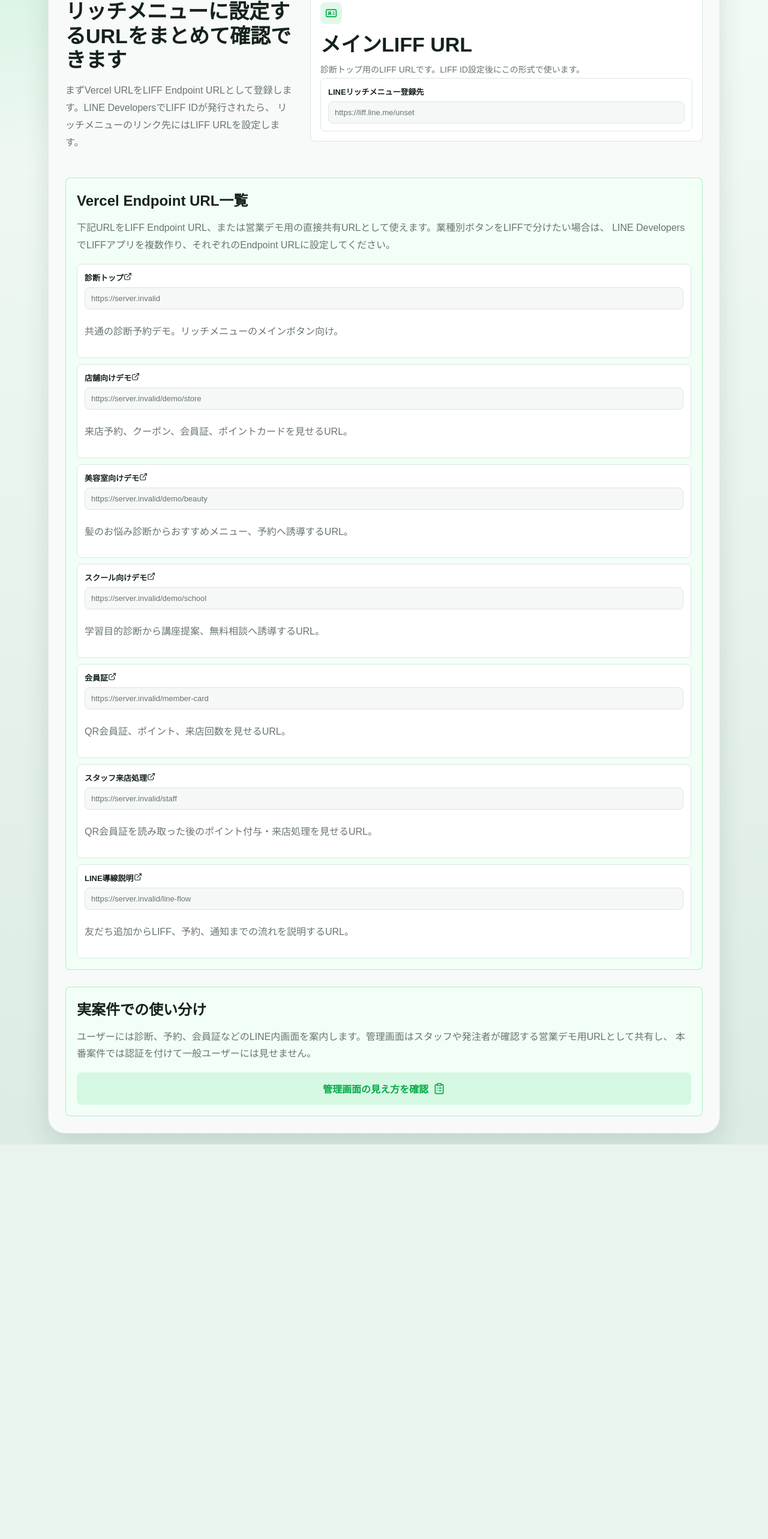
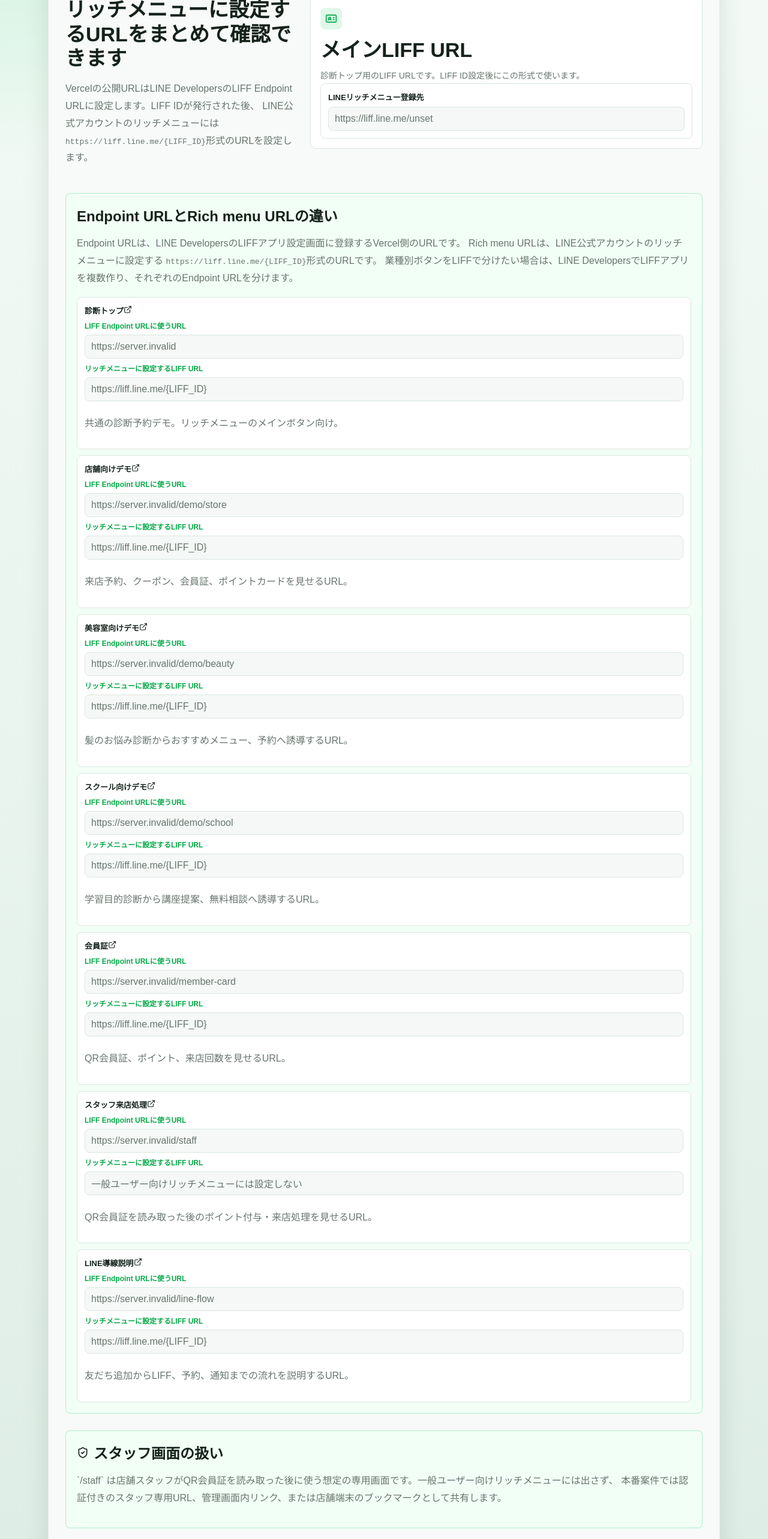
Before and after one commit to pachiscope-sketch/line-diagnosis-reservation-demo, a Next.js app: page /line-links in a window 1280 px wide. Shown: the part 180-2746 px from the top of the page at 60% size. Before the commit the page ends 2088 px from the top, so only its background shows below. Built offline with nearby package versions, Linux system fonts and the light colour scheme; no server answers.

Commit message:
Prepare LINE LIFF production demo checklist

```diff
--- a/app/globals.css
+++ b/app/globals.css
@@ -17,6 +17,7 @@
 
 html {
   min-height: 100%;
+  -webkit-text-size-adjust: 100%;
   background: #e8f4ed;
 }
 
@@ -56,7 +57,7 @@ a {
   display: flex;
   min-height: 100vh;
   justify-content: center;
-  padding: 18px 10px 28px;
+  padding: max(18px, env(safe-area-inset-top)) 10px max(28px, env(safe-area-inset-bottom));
 }
 
 .phone-frame {
@@ -77,7 +78,7 @@ a {
   align-items: center;
   justify-content: space-between;
   gap: 12px;
-  padding: 18px 18px 14px;
+  padding: 16px 16px 13px;
   color: #ffffff;
   background: linear-gradient(135deg, var(--line), var(--line-dark));
 }
@@ -211,7 +212,7 @@ a {
 }
 
 .mini-button {
-  min-height: 34px;
+  min-height: 40px;
   flex: 0 0 auto;
   border: 0;
   border-radius: 999px;
@@ -339,7 +340,7 @@ a {
 .secondary-button {
   display: inline-flex;
   width: 100%;
-  min-height: 54px;
+  min-height: 56px;
   align-items: center;
   justify-content: center;
   gap: 8px;
@@ -368,7 +369,7 @@ a {
 .text-button {
   display: inline-flex;
   width: fit-content;
-  min-height: 38px;
+  min-height: 42px;
   align-items: center;
   gap: 6px;
   border: 0;
@@ -556,7 +557,7 @@ a {
 
 .option-button {
   display: flex;
-  min-height: 50px;
+  min-height: 54px;
   align-items: center;
   justify-content: space-between;
   gap: 10px;
@@ -714,8 +715,10 @@ a {
   width: 100%;
   border: 1px solid var(--border);
   border-radius: 8px;
+  min-height: 48px;
   padding: 12px;
   color: var(--ink);
+  font-size: 16px;
   background: #ffffff;
 }
 
@@ -1242,8 +1245,20 @@ a {
   border-radius: 8px;
   padding: 10px;
   color: var(--muted);
-  font-size: 13px;
+  font-size: 16px;
   background: var(--soft);
+}
+
+.link-help {
+  color: var(--line-dark);
+  font-size: 12px;
+  font-weight: 800;
+}
+
+.security-note h2 {
+  display: flex;
+  align-items: center;
+  gap: 8px;
 }
 
 @media (max-width: 374px) {
@@ -1260,6 +1275,14 @@ a {
     font-size: 24px;
   }
 
+  .line-header {
+    padding-inline: 12px;
+  }
+
+  .line-header h1 {
+    font-size: 18px;
+  }
+
   .mini-grid {
     grid-template-columns: 1fr;
   }
@@ -1268,6 +1291,11 @@ a {
 @media (max-width: 759px) {
   .header-actions {
     max-width: 174px;
+  }
+
+  .header-actions a {
+    min-height: 36px;
+    padding-inline: 8px;
   }
 
   .status-strip,
@@ -1305,6 +1333,10 @@ a {
     margin: 0 14px 18px;
   }
 
+  .user-strip {
+    align-items: flex-start;
+  }
+
   .member-stats {
     grid-template-columns: 1fr;
   }
--- a/app/line-links/page.tsx
+++ b/app/line-links/page.tsx
@@ -1,4 +1,4 @@
-import { ClipboardList, ExternalLink, IdCard, Store } from "lucide-react";
+import { ClipboardList, ExternalLink, IdCard, ShieldCheck, Store } from "lucide-react";
 import Link from "next/link";
 
 const appUrl =
@@ -9,36 +9,43 @@ const linkItems = [
   {
     label: "診断トップ",
     path: "/",
+    richMenu: true,
     purpose: "共通の診断予約デモ。リッチメニューのメインボタン向け。"
   },
   {
     label: "店舗向けデモ",
     path: "/demo/store",
+    richMenu: true,
     purpose: "来店予約、クーポン、会員証、ポイントカードを見せるURL。"
   },
   {
     label: "美容室向けデモ",
     path: "/demo/beauty",
+    richMenu: true,
     purpose: "髪のお悩み診断からおすすめメニュー、予約へ誘導するURL。"
   },
   {
     label: "スクール向けデモ",
     path: "/demo/school",
+    richMenu: true,
     purpose: "学習目的診断から講座提案、無料相談へ誘導するURL。"
   },
   {
     label: "会員証",
     path: "/member-card",
+    richMenu: true,
     purpose: "QR会員証、ポイント、来店回数を見せるURL。"
   },
   {
     label: "スタッフ来店処理",
     path: "/staff",
+    richMenu: false,
     purpose: "QR会員証を読み取った後のポイント付与・来店処理を見せるURL。"
   },
   {
     label: "LINE導線説明",
     path: "/line-flow",
+    richMenu: true,
     purpose: "友だち追加からLIFF、予約、通知までの流れを説明するURL。"
   }
 ];
@@ -73,8 +80,10 @@ export default function LineLinksPage() {
             </span>
             <h2>リッチメニューに設定するURLをまとめて確認できます</h2>
             <p>
-              まずVercel URLをLIFF Endpoint URLとして登録します。LINE DevelopersでLIFF IDが発行されたら、
-              リッチメニューのリンク先にはLIFF URLを設定します。
+              Vercelの公開URLはLINE DevelopersのLIFF Endpoint URLに設定します。LIFF IDが発行された後、
+              LINE公式アカウントのリッチメニューには{" "}
+              <code>https://liff.line.me/{"{LIFF_ID}"}</code>
+              形式のURLを設定します。
             </p>
           </article>
 
@@ -92,14 +101,20 @@ export default function LineLinksPage() {
         </section>
 
         <section className="flow-note">
-          <h2>Vercel Endpoint URL一覧</h2>
+          <h2>Endpoint URLとRich menu URLの違い</h2>
           <p>
-            下記URLをLIFF Endpoint URL、または営業デモ用の直接共有URLとして使えます。業種別ボタンをLIFFで分けたい場合は、
-            LINE DevelopersでLIFFアプリを複数作り、それぞれのEndpoint URLに設定してください。
+            Endpoint URLは、LINE DevelopersのLIFFアプリ設定画面に登録するVercel側のURLです。
+            Rich menu URLは、LINE公式アカウントのリッチメニューに設定する{" "}
+            <code>https://liff.line.me/{"{LIFF_ID}"}</code>
+            形式のURLです。
+            業種別ボタンをLIFFで分けたい場合は、LINE DevelopersでLIFFアプリを複数作り、それぞれのEndpoint URLを分けます。
           </p>
           <div className="link-copy-list">
             {linkItems.map((item) => {
               const url = `${appUrl}${item.path === "/" ? "" : item.path}`;
+              const richMenuUrl = item.richMenu
+                ? "https://liff.line.me/{LIFF_ID}"
+                : "一般ユーザー向けリッチメニューには設定しない";
 
               return (
                 <div className="link-copy-row" key={item.label}>
@@ -107,7 +122,10 @@ export default function LineLinksPage() {
                     {item.label}
                     <ExternalLink size={14} aria-hidden="true" />
                   </label>
+                  <span className="link-help">LIFF Endpoint URLに使うURL</span>
                   <input id={`link-${item.path}`} type="text" value={url} readOnly />
+                  <span className="link-help">リッチメニューに設定するLIFF URL</span>
+                  <input type="text" value={richMenuUrl} readOnly />
                   <p>{item.purpose}</p>
                 </div>
               );
@@ -115,11 +133,22 @@ export default function LineLinksPage() {
           </div>
         </section>
 
+        <section className="flow-note security-note">
+          <h2>
+            <ShieldCheck size={20} />
+            スタッフ画面の扱い
+          </h2>
+          <p>
+            `/staff` は店舗スタッフがQR会員証を読み取った後に使う想定の専用画面です。一般ユーザー向けリッチメニューには出さず、
+            本番案件では認証付きのスタッフ専用URL、管理画面内リンク、または店舗端末のブックマークとして共有します。
+          </p>
+        </section>
+
         <section className="flow-note">
           <h2>実案件での使い分け</h2>
           <p>
-            ユーザーには診断、予約、会員証などのLINE内画面を案内します。管理画面はスタッフや発注者が確認する営業デモ用URLとして共有し、
-            本番案件では認証を付けて一般ユーザーには見せません。
+            ユーザーには診断、予約、会員証などのLINE内画面を案内します。管理画面は発注者が確認する営業デモ用URLとして共有し、
+            本番案件では認証を付けて一般ユーザーには見せません。認証方針は `docs/admin-auth-plan.md` にまとめています。
           </p>
           <Link className="secondary-button" href="/admin">
             管理画面の見え方を確認
--- a/components/AdminDashboard.tsx
+++ b/components/AdminDashboard.tsx
@@ -157,6 +157,7 @@ export function AdminDashboard() {
 
           <div className="demo-warning" role="note">
             ポートフォリオ用デモです。実際の個人情報は入力しないでください。
+            管理画面は営業デモ用です。本番では認証と閲覧権限の設定が必須です。
           </div>
 
           <div className="status-strip">
--- a/components/StaffCheckinDemo.tsx
+++ b/components/StaffCheckinDemo.tsx
@@ -76,6 +76,10 @@ export function StaffCheckinDemo() {
             会員証へ戻る
           </Link>
 
+          <div className="demo-warning" role="note">
+            スタッフ専用デモ画面です。本番では認証を付け、一般ユーザー向けリッチメニューには表示しません。
+          </div>
+
           <article className="card result-card">
             <span className="section-icon">
               <ScanLine size={20} />
--- a/hooks/useLiff.ts
+++ b/hooks/useLiff.ts
@@ -44,12 +44,12 @@ function getLiffModeLabel(status: LiffUser["liffStatus"], error?: string) {
   }
 
   if (status === "connected") {
-    return "LINE連携中：実際のLINEプロフィールを使用しています";
+    return "LINEログイン済み：実際のLINEプロフィールを使用しています";
   }
 
   if (status === "loginRequired") {
-    return "LIFF設定済み：LINEログイン前のためプレビュー表示です";
+    return "LIFF設定済み：まだLINEログインしていません。ボタンからログインできます";
   }
 
-  return "LIFF未設定：モックユーザーとして表示しています";
+  return "LIFF未設定：ポートフォリオ用のデモユーザーで表示しています";
 }
```
Also changed, not shown: components/DemoApp.tsx (+4 -4 lines), 2 other files (tests, documents, lock files or other folders).
